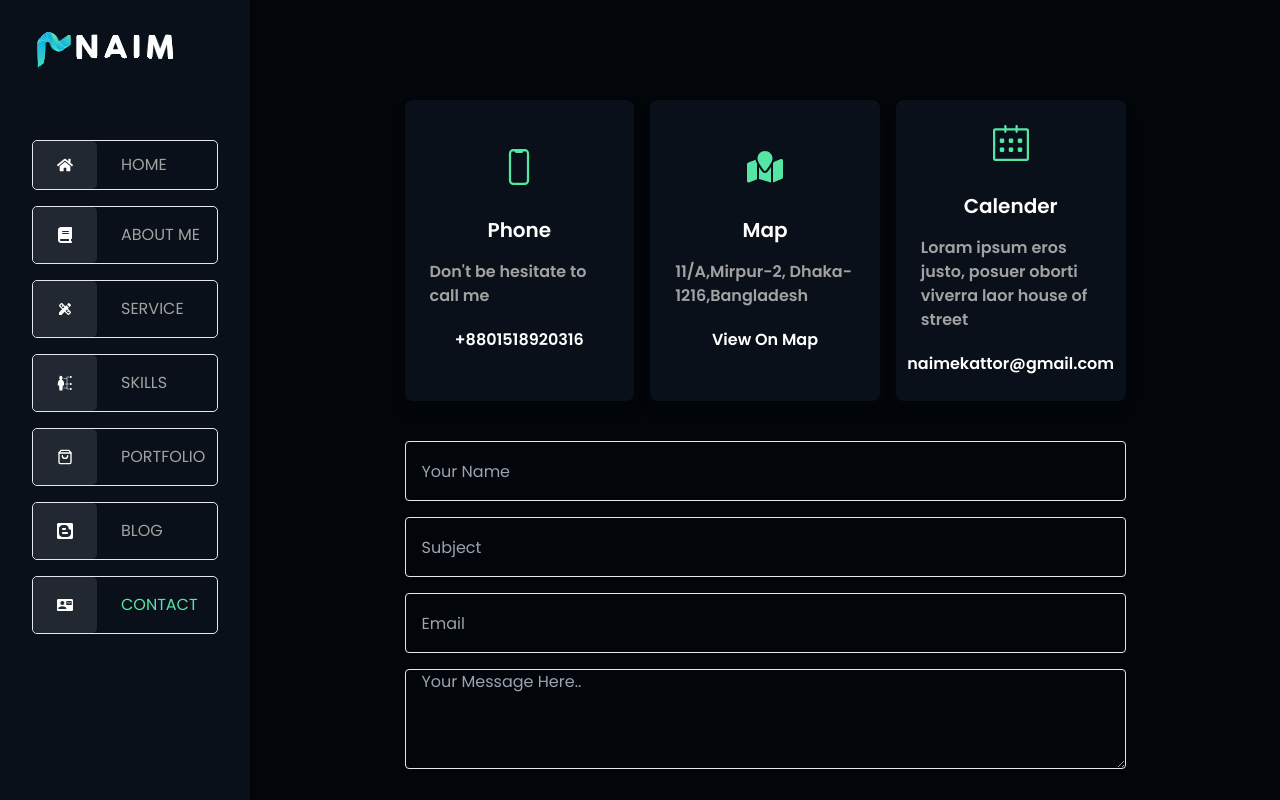
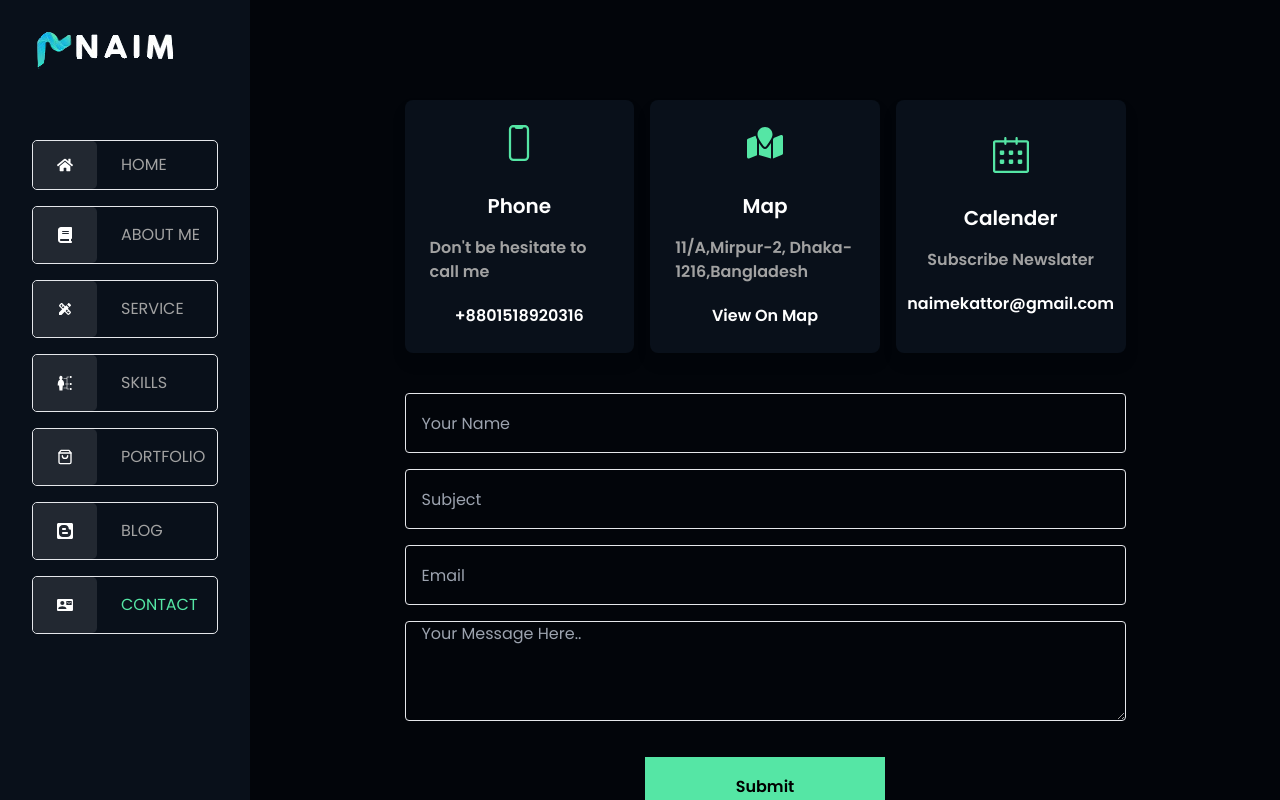
Before and after one commit to naimekattor/naim-portfolio, a React (Vite) app: page /contact in a window 1280 px wide. Shown: the top 800 px of the page. Built offline with nearby package versions, Linux system fonts and the light colour scheme.

Commit message:
Update Contact.jsx

```diff
--- a/src/Pages/Contact.jsx
+++ b/src/Pages/Contact.jsx
@@ -25,7 +25,7 @@ const Contact = () => {
           <span className=' text-[#55e6a5]'><SlCalender className='text-4xl' />
           </span>
           <h4 className='text-[20px] text-white font-semibold mt-[30px] mb-[15px]'>Calender</h4>
-          <p className='text-[16px] text-[#a2a2a2] mb-[20px] font-semibold'>Loram ipsum eros justo, posuer oborti viverra laor house of street</p>
+          <p className='text-[16px] text-[#a2a2a2] mb-[20px] font-semibold'>Subscribe Newslater</p>
           <h5 className='text-[16px] text-white font-semibold cursor-pointer hover:text-[#55e6a5]'>naimekattor@gmail.com</h5>
         </div>
       </div>
```
